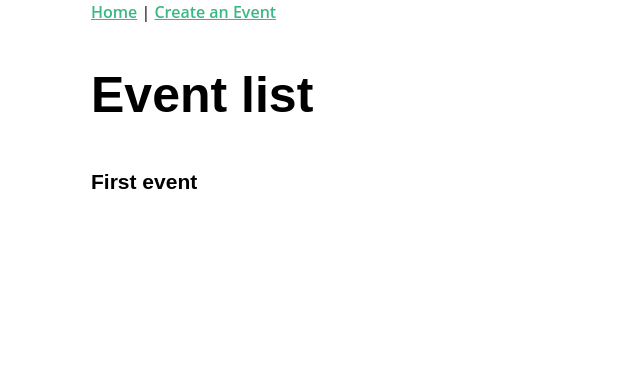
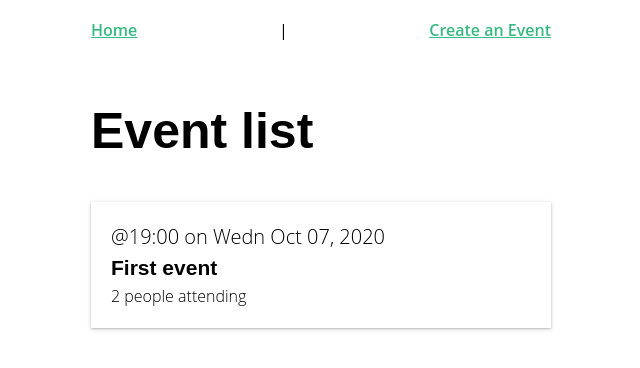
Before and after one commit to Verthon/real-world-vue, a Vue app: page / in a window 1280 px wide. Shown: the top 368 px of the page, without its empty margins (319-959 px from the left). Built offline with nearby package versions, Linux system fonts and the light colour scheme.

Commit message:
feat: add navbar component

```diff
--- a/src/App.vue
+++ b/src/App.vue
@@ -1,13 +1,18 @@
 <template>
   <div id="app">
-    <div id="nav">
-      <!-- named routes are preffered -->
-      <router-link :to="{ name: 'event-list'}">Home</router-link> |
-      <router-link :to="{ name: 'event-create'}">Create an Event</router-link>
-    </div>
+    <Navbar />
     <router-view />
   </div>
 </template>
+
+<script>
+import Navbar from '@/components/Navbar'
+export default {
+  components: {
+    Navbar
+  }
+}
+</script>
 
 <style>
 html {
--- a/src/components/EventCard.vue
+++ b/src/components/EventCard.vue
@@ -1,17 +1,49 @@
 <template>
-  <div>
-    <h4>{{ title }}</h4>
-  </div>
+  <router-link class="event-link" :to="{ name: 'event-show', eventId: 1 }">
+    <div class="event-card -shadow ">
+      <span class="eyebrow">@{{ event.time }} on {{ event.date }}</span>
+      <h4 class="title">{{ event.title }}</h4>
+      <span>{{ event.attendees.length }} people attending</span>
+    </div>
+  </router-link>
 </template>
 
-<script>
+<script lang="ts">
 export default {
   data() {
     return {
-      title: 'First event'
+      event: {
+        id: 1,
+        title: 'First event',
+        date: 'Wedn Oct 07, 2020',
+        time: '19:00',
+        attendees: [
+          { id: 'atn1', name: 'Jared Palmer' },
+          { id: 'atn2', name: 'Mariusz Kowalski' }
+        ]
+      }
     }
   }
 }
 </script>
 
-<style lang="css" scoped></style>
+<style lang="css" scoped>
+.event-card {
+  padding: 20px;
+  margin-bottom: 24px;
+  transition: all 0.2s linear;
+  cursor: pointer;
+}
+.event-card:hover {
+  transform: scale(1.01);
+  box-shadow: 0 3px 12px 0 rgba(0, 0, 0, 0.2), 0 1px 15px 0 rgba(0, 0, 0, 0.19);
+}
+.event-card > .title {
+  margin: 0;
+}
+.event-link {
+  color: black;
+  text-decoration: none;
+  font-weight: 300;
+}
+</style>
--- /dev/null
+++ b/src/components/Navbar.vue
@@ -0,0 +1,39 @@
+<template>
+  <div id="nav">
+    <!-- named routes are preffered -->
+    <nav class="nav">
+      <router-link :to="{ name: 'event-list' }">Home</router-link> |
+      <router-link :to="{ name: 'event-create' }">Create an Event</router-link>
+    </nav>
+  </div>
+</template>
+
+<script>
+export default {}
+</script>
+
+<style>
+.nav {
+  display: flex;
+  justify-content: space-between;
+  align-items: center;
+  height: 60px;
+}
+.nav > .brand {
+  font-family: 'Montserrat', sans-serif;
+  font-weight: 700;
+  font-size: 1.5em;
+  color: #39b982;
+  text-decoration: none;
+}
+.nav .nav-item {
+  box-sizing: border-box;
+  margin: 0 5px;
+  color: rgba(0, 0, 0, 0.5);
+  text-decoration: none;
+}
+.nav .nav-item.router-link-exact-active {
+  color: #39b982;
+  border-bottom: solid 2px #39b982;
+}
+</style>
--- a/src/views/EventList.vue
+++ b/src/views/EventList.vue
@@ -1,7 +1,6 @@
 <template>
   <div>
     <h1>Event list</h1>
-    <router-link :to="{ name: 'event-show' }"></router-link>
     <EventCard />
   </div>
 </template>
```
